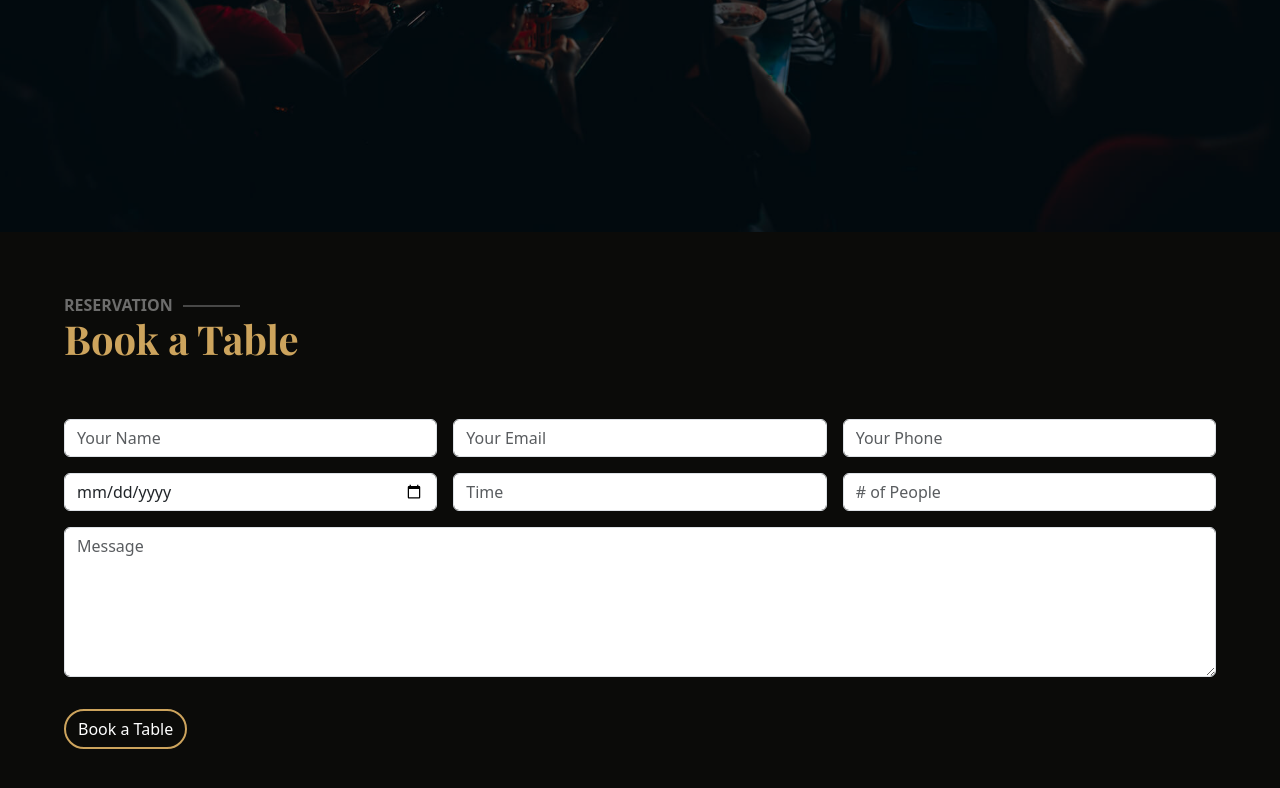
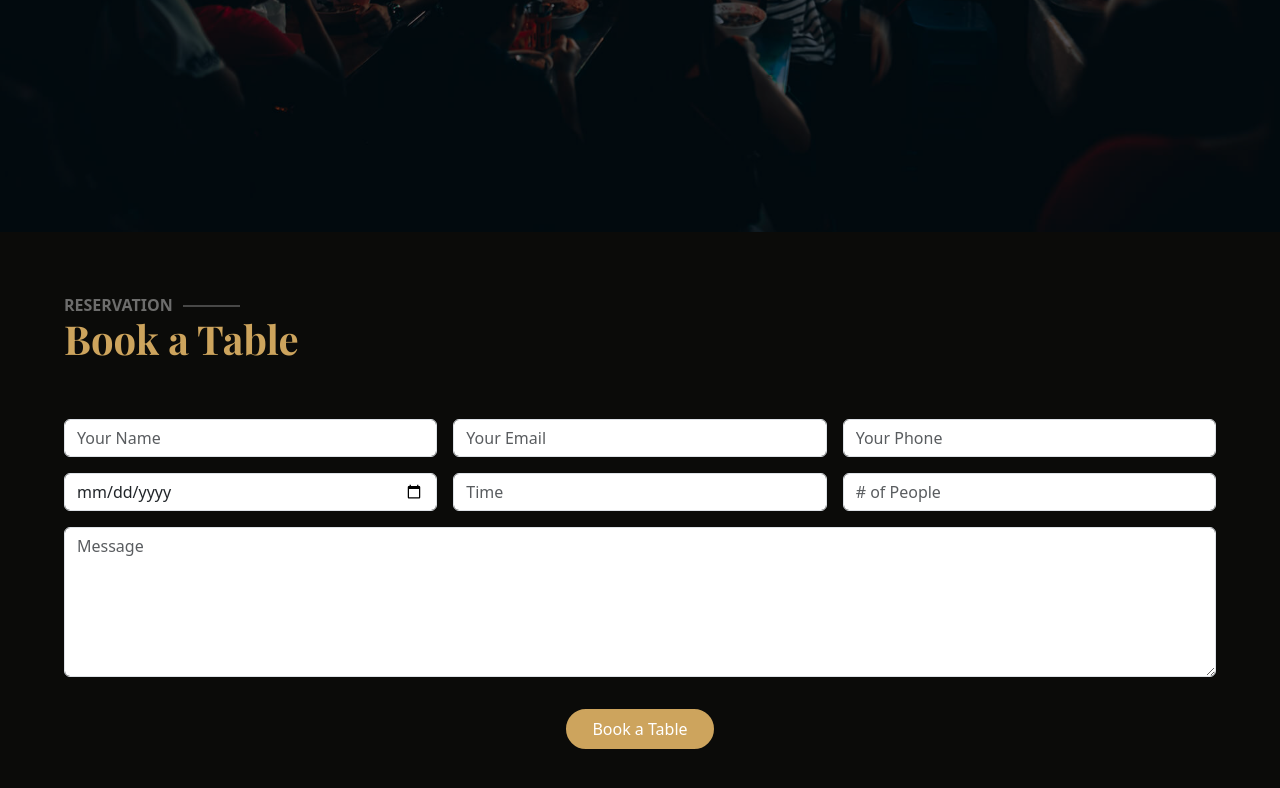
Before and after one commit to robindkns/ProjetCBienBon_HTML-CSS-Bootstrap, a website: page index.html in a window 1280 px wide. Shown: the part 4468-5256 px from the top of the page. Drawn offline with nearby package versions, Linux system fonts and the light colour scheme; a web font is replaced by a local one.

Commit message:
Section réservation ajustements button Book a Table

```diff
--- a/index.html
+++ b/index.html
@@ -323,8 +323,8 @@
                 <div class="mb-3 boxForm">
                     <textarea class="form-control" id="exampleFormControlTextarea1" placeholder="Message" style="height: 150px;"></textarea>
                 </div>
-                <div class="col-12">
-                    <button class="btn" type="submit">Book a Table</button>
+                <div class="col-12 text-center">
+                    <button class="btn px-4" type="submit">Book a Table</button>
                 </div>
                 </form>
     </section>
--- a/public/src/sass/modules/_reservation.sass
+++ b/public/src/sass/modules/_reservation.sass
@@ -7,6 +7,12 @@
         font-family: 'Playfair Display', serif
         color: $ocre
         font-weight: bold
+    div button
+        background-color: $ocre
+
+.reservation div button:hover
+            background-color: #cda45da7
+            color: white
 
 .sousTitre
     display: flex
```
Also changed, not shown: public/css/app.css, 1 other file.
